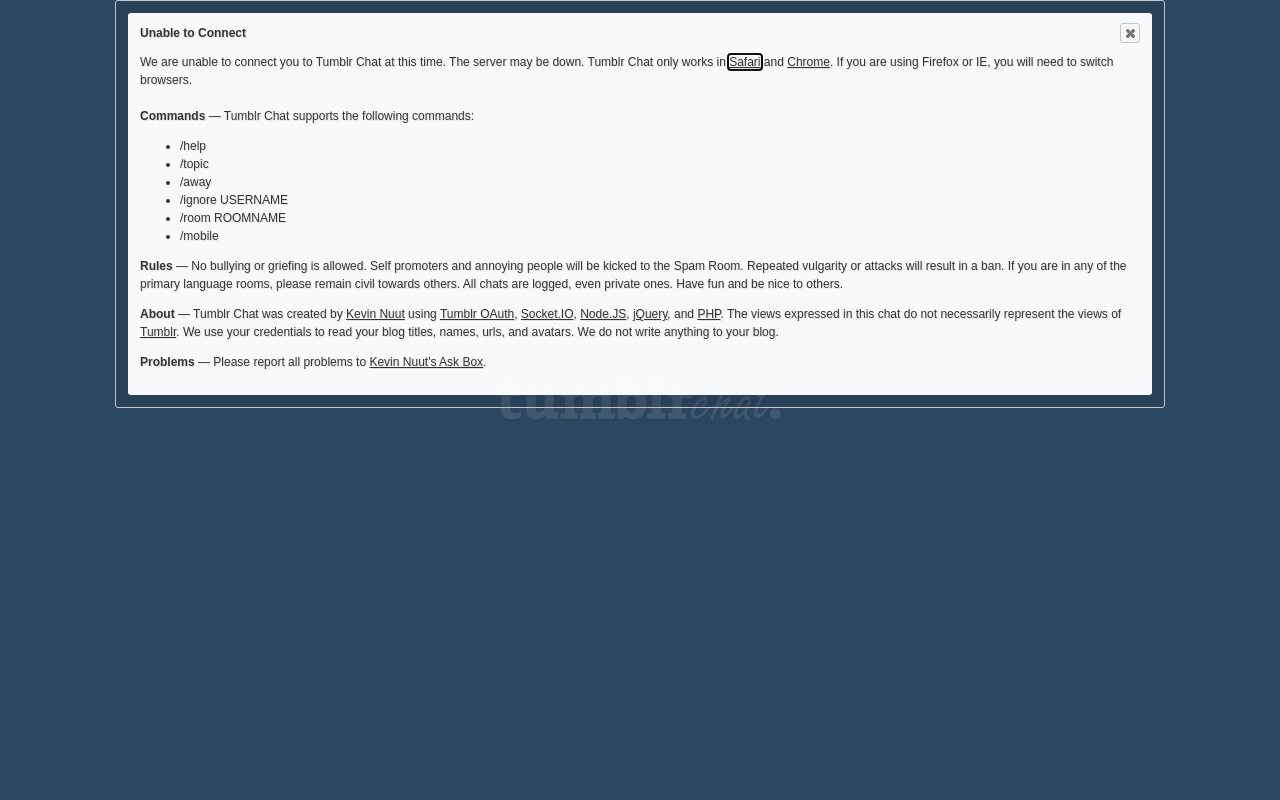
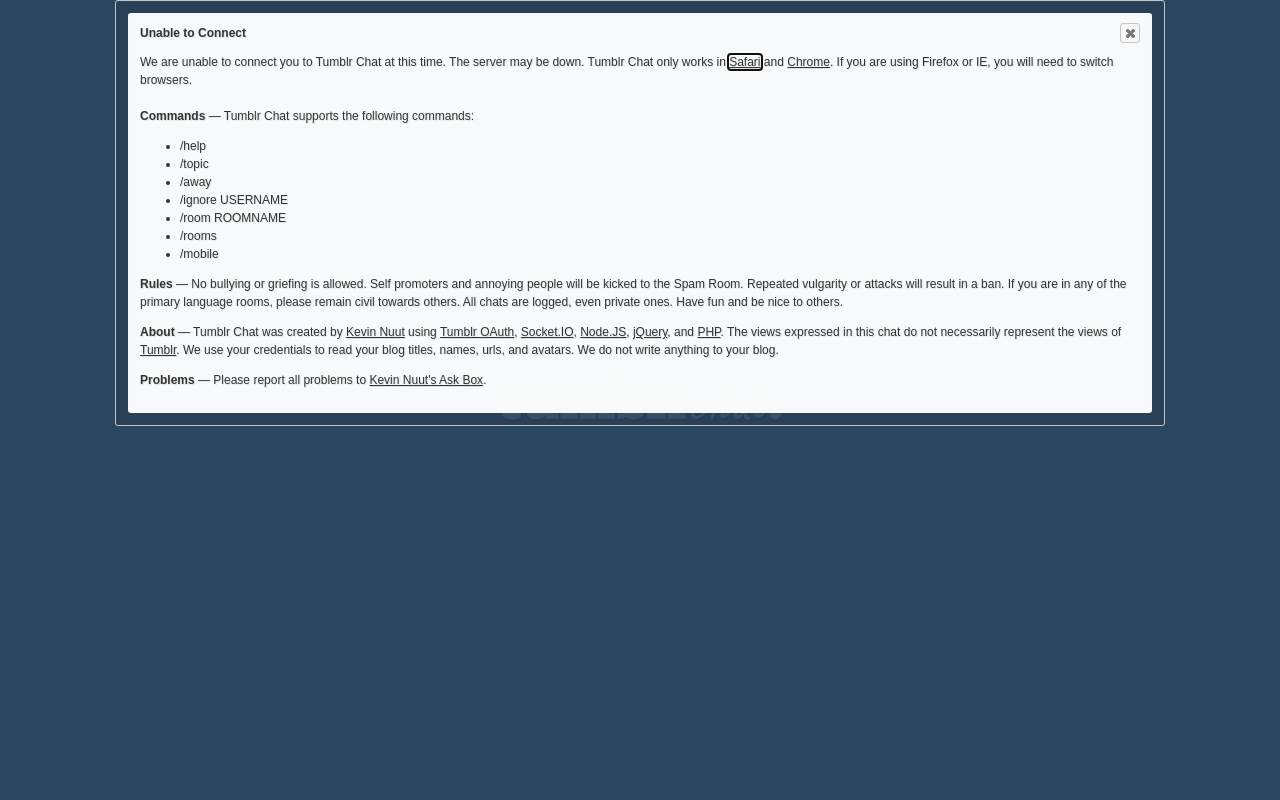
Before and after one commit to DRDIO/Chatlr, a PHP site: page /index.phtml in a window 1280 px wide. Run offline with PHP 8.4, Linux system fonts and the light colour scheme; data that the repository does not hold is empty; some libraries are stand-ins or nearby versions; grey boxes are pictures that could not be loaded.

Commit message:
room count

```diff
--- a/app/index.phtml
+++ b/app/index.phtml
@@ -64,6 +64,7 @@
                 <li title="Set your status to away for others.">/away</li>
                 <li title="Toggle between ignoring and seeing someone.">/ignore USERNAME</li>
                 <li title="Change your current room.">/room ROOMNAME</li>
+                <li title="Pull up room list to pick a new room.">/rooms</li>
                 <li title="Toggle between mobile and standard view.">/mobile</li>
             </ul>
             <div style="clear: both;"></div>
```
